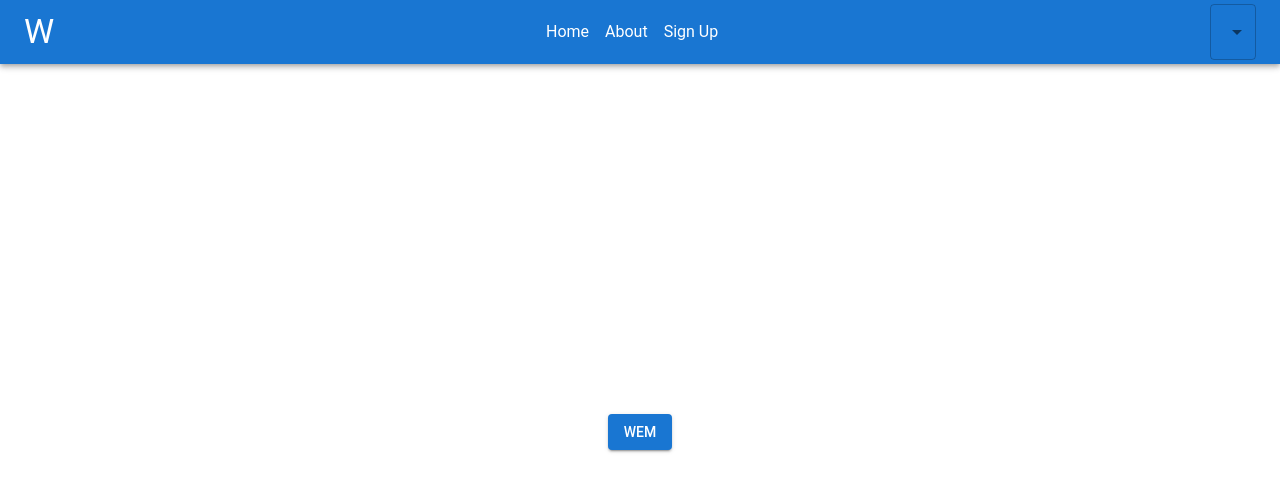
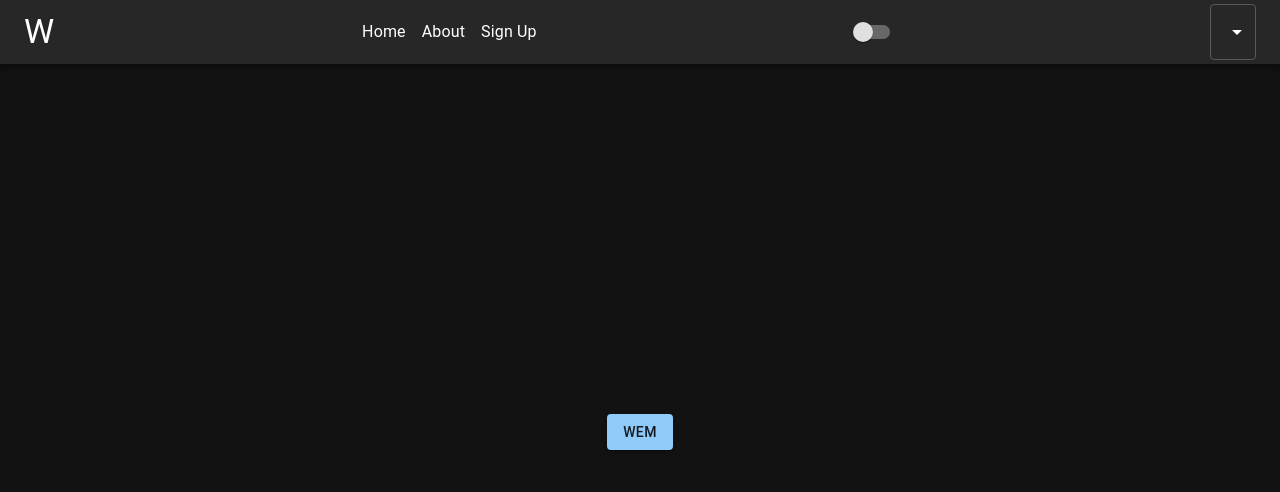
Before and after one commit to DTomusk/wem-react-go, a React (Vite) app in the folder web/: page / in a window 1280 px wide. Shown: the top 492 px of the page. Built offline with nearby package versions, Linux system fonts and the light colour scheme.

Commit message:
Create ThemeToggle component

```diff
--- a/web/src/components/organisms/NavBar.tsx
+++ b/web/src/components/organisms/NavBar.tsx
@@ -2,6 +2,7 @@ import { AppBar, Box, Link, Toolbar, Typography } from "@mui/material";
 import { useTranslation } from "react-i18next";
 import LanguagePicker from "../molecules/LanguagePicker";
 import { Link as RouterLink } from "react-router-dom";
+import ThemeToggle from "../molecules/ThemeToggle";
 
 export default function NavBar() {
     const { t } = useTranslation();
@@ -19,6 +20,7 @@ export default function NavBar() {
                         <Link component={RouterLink} to="/about" sx={{ textDecoration: "none", color: "inherit" }}>{t("about")}</Link>
                         <Link component={RouterLink} to="/signup" sx={{ textDecoration: "none", color: "inherit" }}>{t("signup")}</Link>
                     </Box>
+                    <ThemeToggle />
                     <LanguagePicker />
                 </Toolbar>
             </AppBar>
--- a/web/src/main.tsx
+++ b/web/src/main.tsx
@@ -5,12 +5,12 @@ import App from './App.tsx';
 import { BrowserRouter } from 'react-router-dom';
 import './i18n';
 import { ThemeProvider, CssBaseline } from '@mui/material';
-import { lightTheme } from './theme';
+import { darkTheme, lightTheme } from './theme';
 
 createRoot(document.getElementById('root')!).render(
   <StrictMode>
     <BrowserRouter>
-      <ThemeProvider theme={lightTheme}>
+      <ThemeProvider theme={darkTheme}>
         <CssBaseline />
         <App />
       </ThemeProvider>
```
Also changed, not shown: web/src/components/molecules/ThemeToggle.tsx (+7 -0 lines).
